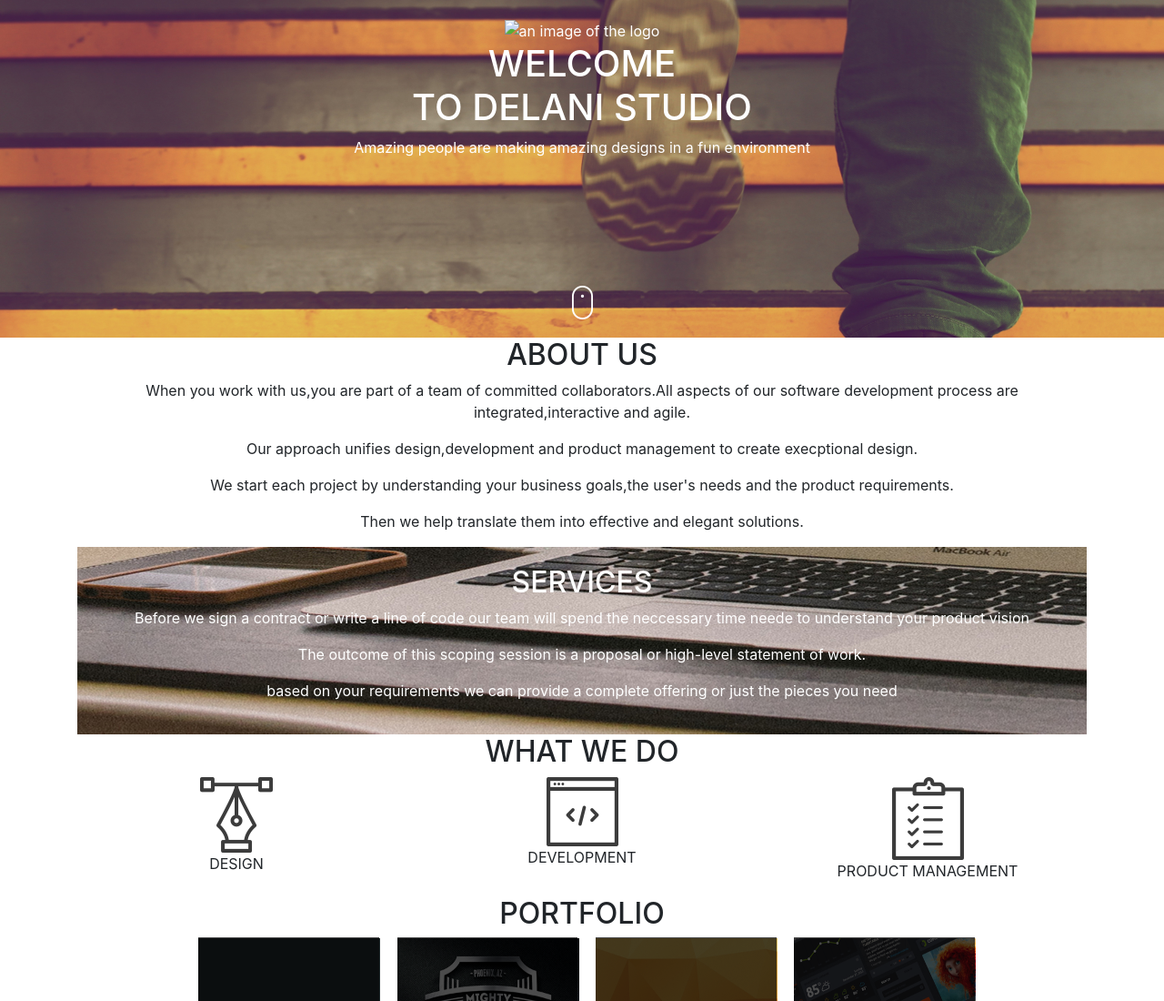
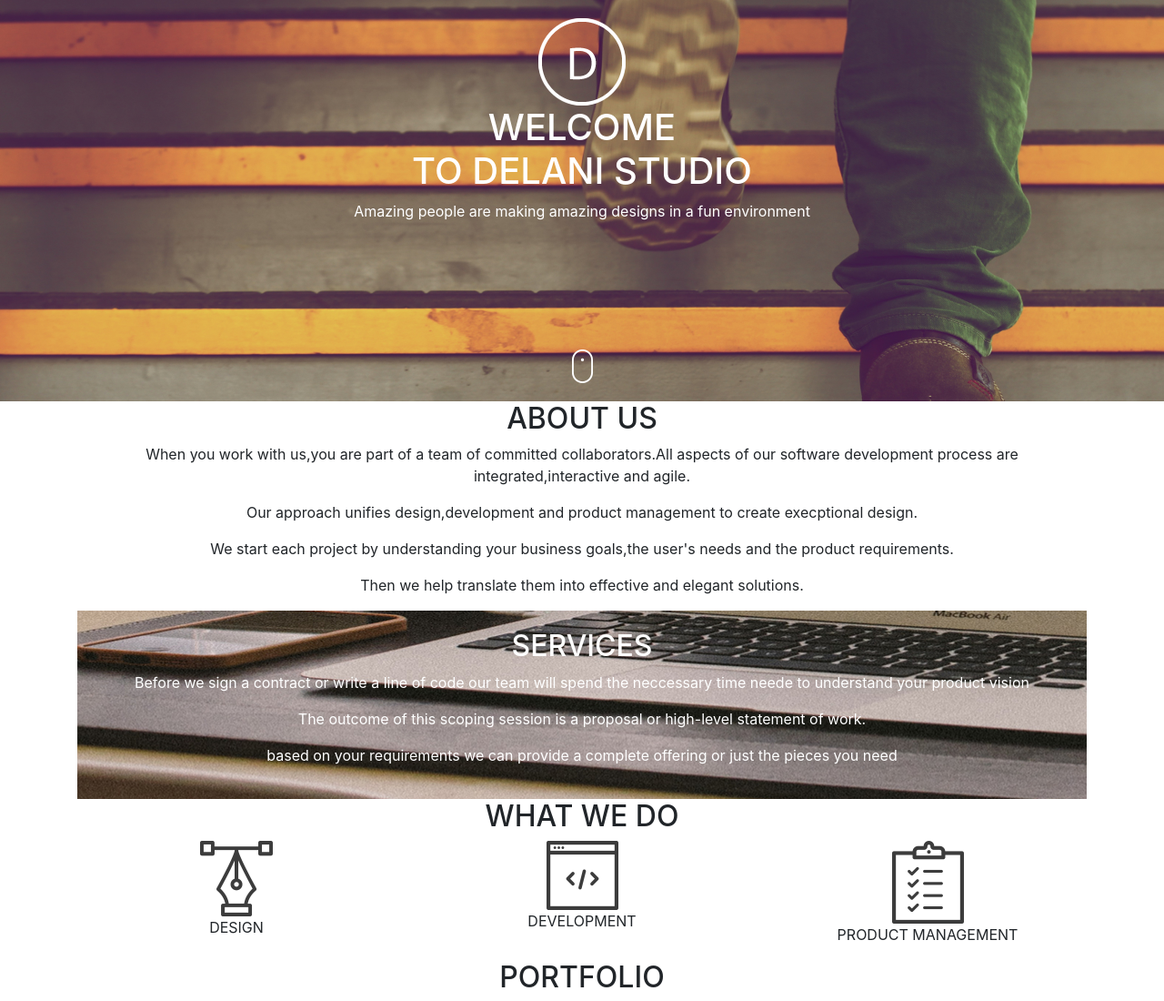
Before and after one commit to Elidenis/delani-studio, a plain HTML site: page index.html in a window 1280 px wide. Shown: the top 1100 px of the page at 91% size. Drawn offline with Linux system fonts and the light colour scheme; files whose address does not match are found by name.

Commit message:
add image

```diff
--- a/index.html
+++ b/index.html
@@ -13,7 +13,7 @@
 
 <body>
 <div class="header">
-    <img src="img/logo.png" alt="an image of the logo">
+    <img src="image/logo.png" alt="an image of the logo">
     <h1>WELCOME <br>TO DELANI STUDIO</h1>
     <p>Amazing people are making amazing designs in a fun environment</p>
     <img src="img/mcon1.png" alt="image of mouse click">
```
